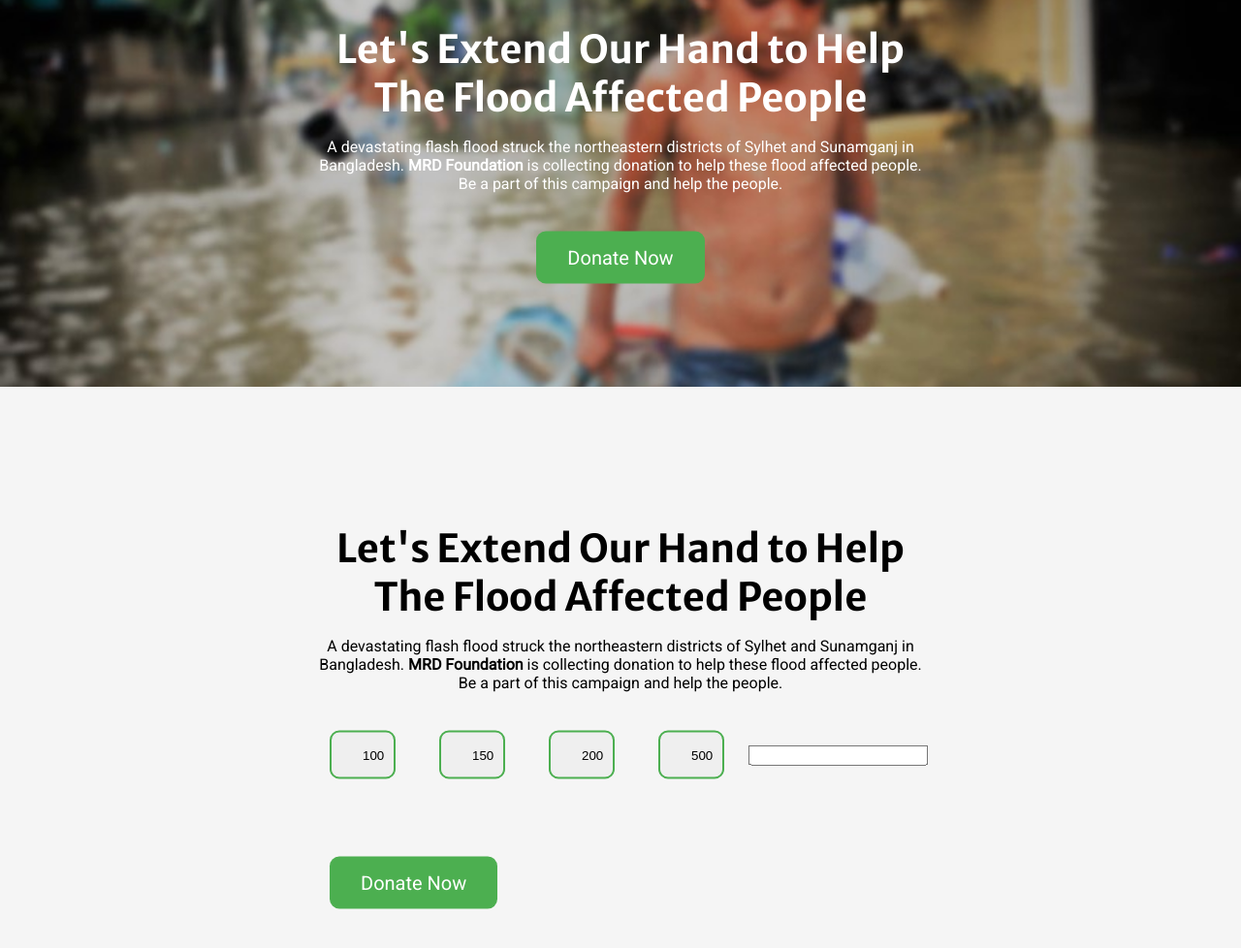
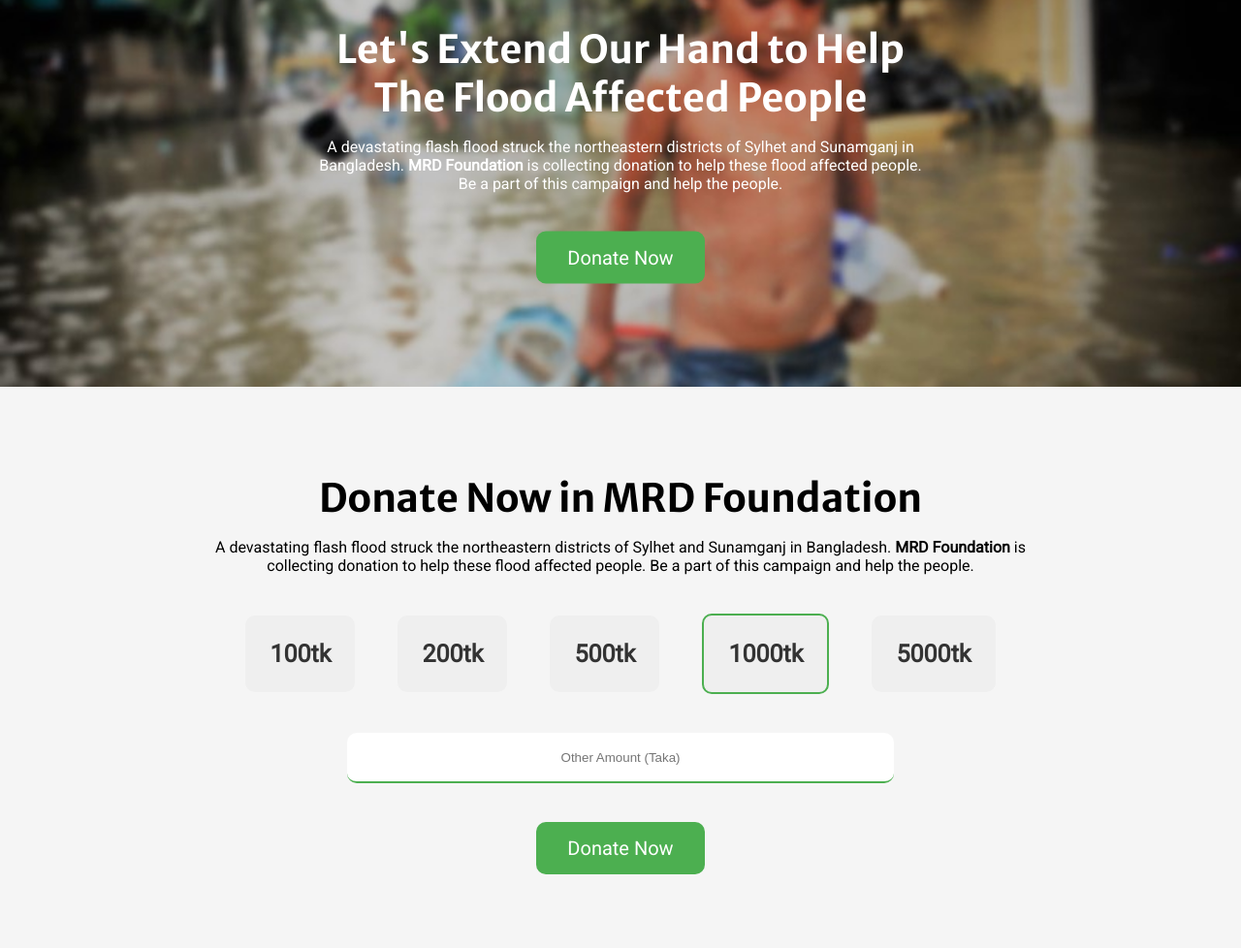
Before and after one commit to MusfiqDehan/MRD-Foundation, a plain HTML site: page index.html in a window 1280 px wide. Shown: the part 221-1199 px from the top of the page at 97% size. Drawn offline with Linux system fonts and the light colour scheme.

Commit message:
Add 'donate today' section

```diff
--- a/index.html
+++ b/index.html
@@ -23,18 +23,19 @@
         </div>
     </header>
     <main>
-        <div class="text donate-today">
-            <h1>Let's Extend Our Hand to Help The Flood Affected People</h1>
+        <div class="donate-today">
+            <h1>Donate Now in MRD Foundation</h1>
             <p>
                 A devastating flash flood struck the northeastern districts of Sylhet and Sunamganj in Bangladesh.
                 <strong>MRD Foundation</strong> is
                 collecting donation to help these flood affected people. Be a part of this campaign and help the people.
             </p>
-            <button class="btn-square">100</button>
-            <button class="btn-square">150</button>
-            <button class="btn-square">200</button>
-            <button class="btn-square">500</button>
-            <input type="text" name="" id="">
+            <button class="btn-square">100tk</button>
+            <button class="btn-square">200tk</button>
+            <button class="btn-square">500tk</button>
+            <button class="btn-square active">1000tk</button>
+            <button class="btn-square">5000tk</button>
+            <input type="text" name="" placeholder="Other Amount (Taka)" id="donate-input">
             <button class="btn">Donate Now</button>
         </div>
 
--- a/style.css
+++ b/style.css
@@ -2,6 +2,10 @@
 
 body {
     margin: 0;
+    padding: 0;
+    font-family: 'Roboto', sans-serif;
+    font-size: 16px;
+    color: #333;
     background-color: #f5f5f5;
 }
 
@@ -59,16 +63,20 @@
 
 .donate-today {
     color: #000;
-    margin-top: 580px;
+    margin-top: 70px;
+    text-align: center;
+    /* width: 100%; */
+    padding: 20px 200px;
 }
 
 .btn-square {
-    width: 50px;
-    height: 50px;
+    font-family: 'Roboto', sans-serif;
+    font-weight: 600;
+    font-size: 25px;
     background-color: none;
-    border: 2px solid #4CAF50;
-    color: #000;
-    padding: 15px 32px;
+    border: none;
+    color: #333;
+    padding: 25px 25px;
     text-align: center;
     text-decoration: none;
     display: inline-block;
@@ -76,3 +84,25 @@
     cursor: pointer;
     border-radius: 10px;
 }
+
+.active {
+    border: 2px solid #4CAF50;
+}
+
+#donate-input {
+    width: 500px;
+    height: 20px;
+    border-top: 0;
+    border-left: 0;
+    border-right: 0;
+    border-bottom: 2px solid #4CAF50;
+    background-color: none;
+    color: #000;
+    padding: 15px 32px;
+    text-align: center;
+    text-decoration: none;
+    display: block;
+    margin: auto;
+    cursor: pointer;
+    border-radius: 10px;
+}
```
Also changed, not shown: favicon.ico (added).
